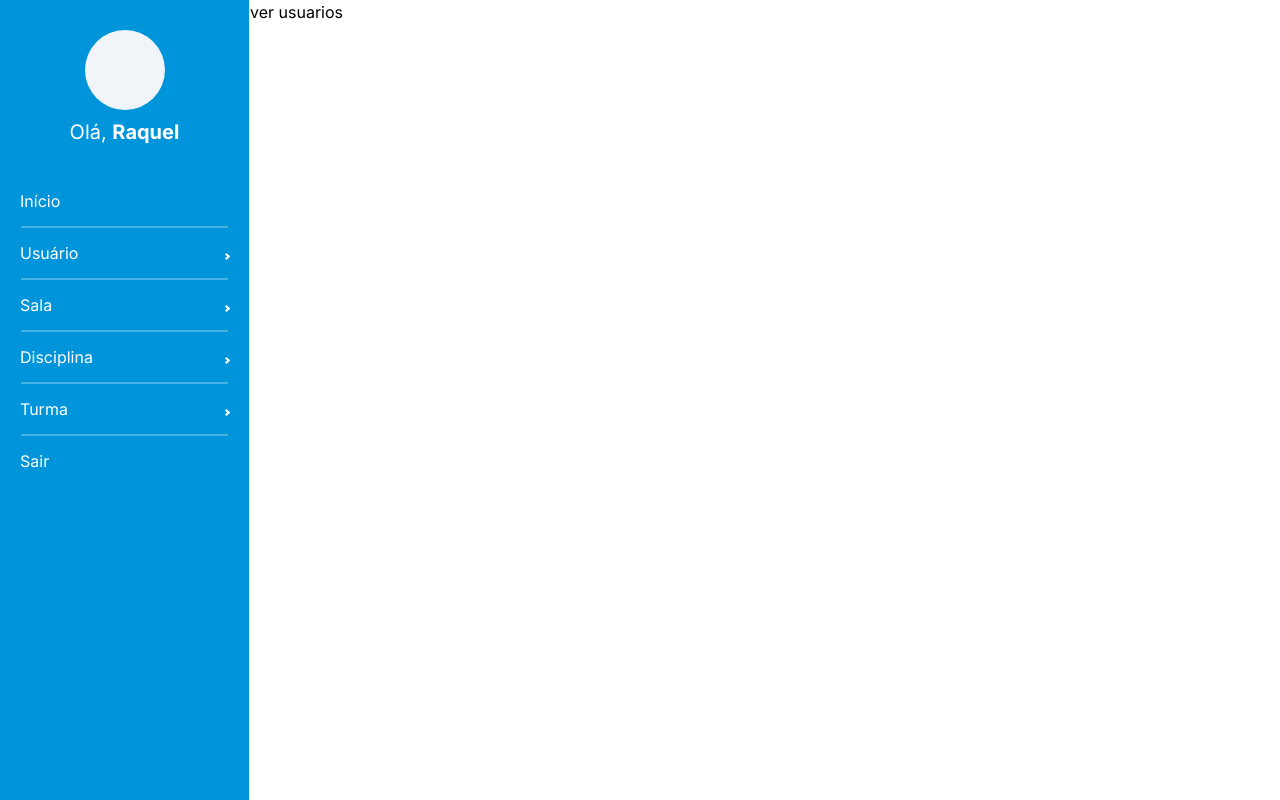
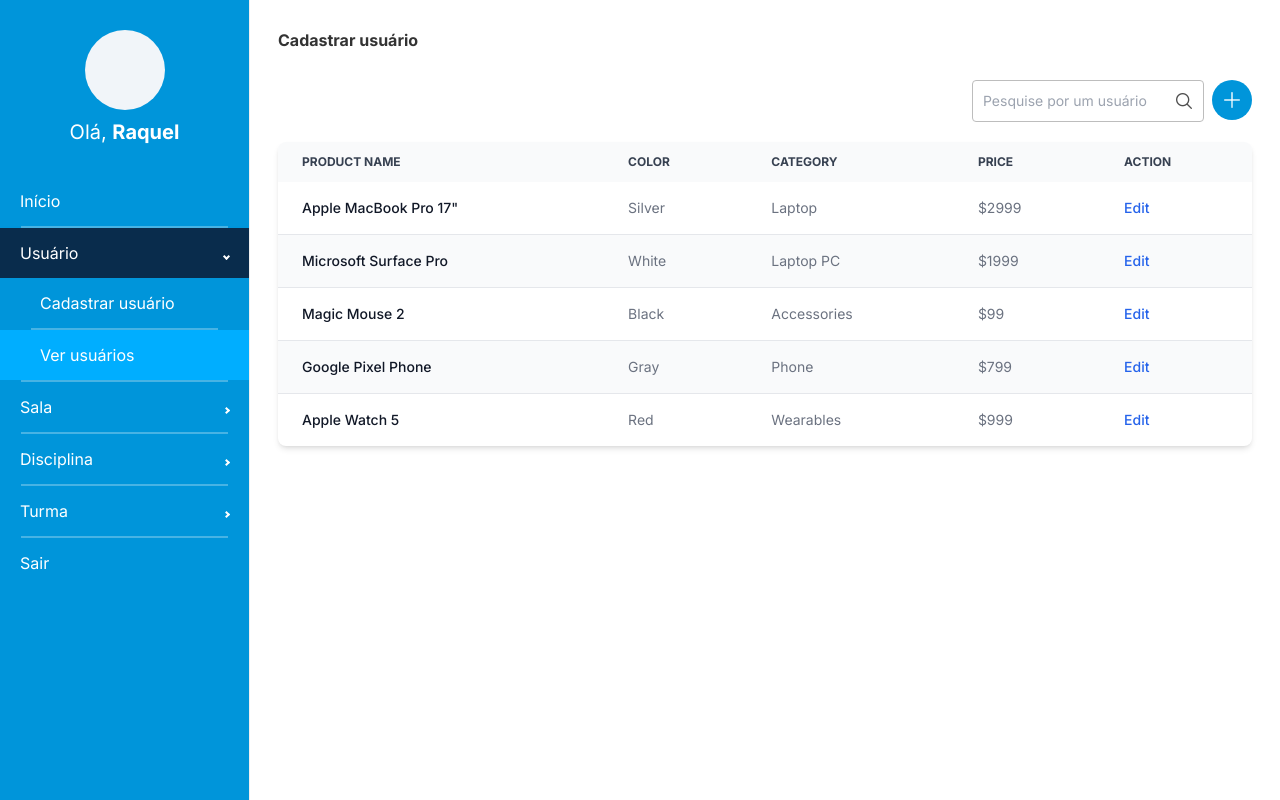
Before and after one commit to cpt-ufal-arapiraca/ace6-alocacao-salas, a React (Create React App) app in the folder client-side/: page /ver-usuarios in a window 1280 px wide. Built offline with nearby package versions, Linux system fonts and the light colour scheme.

Commit message:
[ADS-132]:feat-Adicionado campo de pesquisa da tabela.

```diff
--- a/client-side/src/components/pages/usuario/VerUsuarios.tsx
+++ b/client-side/src/components/pages/usuario/VerUsuarios.tsx
@@ -1,6 +1,11 @@
+import Tabela from "../../utils/Tabela";
+
 function VerUsuarios() {
     return (
-        <div>ver usuarios</div>
+        <section>
+            <h1 className="font-bold ms-7 m-2 sm:m-7 text-text_title">Cadastrar usuário</h1>
+            <Tabela></Tabela>
+        </section>
     );
 }
 
--- a/client-side/src/components/utils/InputsReutilizaveis.tsx
+++ b/client-side/src/components/utils/InputsReutilizaveis.tsx
@@ -45,7 +45,7 @@
               mask={mask}
               replacement={replacement}
               className={`${error ? 'border border-alert_error text-sm rounded focus:ring-red-500 dark:bg-gray-700 focus:border-red-500 block w-full p-2.5 dark:text-red-500 dark:placeholder-red-500 dark:border-red-500'
-                 : 'border border-gray-300 text-text_primary text-sm rounded focus:ring-blue-500 focus:border-blue-500 block w-full p-2.5 dark:bg-gray-700 dark:border-gray-600 dark:placeholder-gray-400 dark:text-white dark:focus:ring-blue-500 dark:focus:border-blue-500'}`}
+                 : 'border border-border_input text-text_primary text-sm rounded focus:ring-blue-500 focus:border-blue-500 block w-full p-2.5 dark:bg-gray-700 dark:border-gray-600 dark:placeholder-gray-400 dark:text-white dark:focus:ring-blue-500 dark:focus:border-blue-500'}`}
               placeholder={placeholder}
               type={type}
               {...rest}
@@ -54,7 +54,7 @@
             <input
               ref={ref}
               className={`${error ? 'border border-alert_error text-sm rounded focus:ring-red-500 dark:bg-gray-700 focus:border-red-500 block w-full p-2.5 dark:text-red-500 dark:placeholder-red-500 dark:border-red-500'
-                : 'border border-gray-300 text-text_primary text-sm rounded focus:ring-blue-500 focus:border-blue-500 block w-full p-2.5 dark:bg-gray-700 dark:border-gray-600 dark:placeholder-gray-400 dark:text-white dark:focus:ring-blue-500 dark:focus:border-blue-500'}`}
+                : 'border border-border_input text-text_primary text-sm rounded focus:ring-blue-500 focus:border-blue-500 block w-full p-2.5 dark:bg-gray-700 dark:border-gray-600 dark:placeholder-gray-400 dark:text-white dark:focus:ring-blue-500 dark:focus:border-blue-500'}`}
               placeholder={placeholder}
               type={showPasswordToggle && showPassword ? 'text' : type}
               {...rest}
@@ -114,7 +114,7 @@
           ref={ref}
           type="checkbox"
           id={id}
-          className={`cursor-pointer form-checkbox h-4 w-4 text-blue-600 transition duration-150 ease-in-out ${error ? 'border-alert_error' : 'border-gray-300'}`}
+          className={`cursor-pointer form-checkbox h-4 w-4 text-blue-600 transition duration-150 ease-in-out ${error ? 'border-alert_error' : 'border-border_input'}`}
           value={value}
           {...rest}
         />
--- a/client-side/src/components/utils/SideBar.tsx
+++ b/client-side/src/components/utils/SideBar.tsx
@@ -93,7 +93,7 @@
         </MenuItem>
         <Border/>
         <SubMenu
-          open={activeMenu == 'cadastrar_usuario' || undefined}
+          open={activeMenu == 'cadastrar_usuario' || activeMenu ==  'ver_usuarios' || undefined}
           label="Usuário"
           rootStyles={{
             ['.' + menuClasses.subMenuContent]: {
@@ -119,7 +119,7 @@
         </SubMenu>
         <Border/>
         <SubMenu
-        open={activeMenu == 'adicionar_sala' || undefined}
+        open={activeMenu == 'adicionar_sala' || activeMenu === 'ver_salas' || undefined}
           label="Sala"
           rootStyles={{
             ['.' + menuClasses.subMenuContent]: {
@@ -145,7 +145,7 @@
         </SubMenu>
         <Border/>
         <SubMenu
-          open={activeMenu == 'cadastrar_disciplina' || undefined}
+          open={activeMenu == 'cadastrar_disciplina' || activeMenu === 'ver_disciplinas' || undefined}
           label="Disciplina"
           rootStyles={{
             ['.' + menuClasses.subMenuContent]: {
@@ -171,7 +171,7 @@
         </SubMenu>
         <Border/>
         <SubMenu
-          open={activeMenu == 'cadastrar_turma' || undefined}
+          open={activeMenu == 'cadastrar_turma' || activeMenu === 'ver_turmas' || undefined}
           label="Turma"
           rootStyles={{
             ['.' + menuClasses.subMenuContent]: {
--- a/client-side/src/components/utils/Subtitle.tsx
+++ b/client-side/src/components/utils/Subtitle.tsx
@@ -3,7 +3,7 @@
 }
 function Subtitle({subtitle}:subtitleProps) {
     return (
-        <div className="border-b-2 text-text_secondary">
+        <div className="border-b border-border_subTitle text-text_secondary">
             {subtitle}
             </div>
     )
--- /dev/null
+++ b/client-side/src/components/utils/Tabela.tsx
@@ -0,0 +1,140 @@
+function Tabela(){
+    return (
+        <section className="m-7 grid grid-cols-12 gap-5">
+            <div className="col-span-12 flex justify-end">
+                <div className="grid grid-cols-12 gap-2">
+                    <div className="col-span-10 flex">
+                    <form className="max-w-md mx-auto">
+                        <label className="mb-2 text-sm font-medium text-gray-900 sr-only dark:text-white">Pesquisar</label>
+                        <div className="relative">
+                            <input type="text" className="block w-full p-2.5 border border-border_input rounded text-text_primary text-sm " placeholder="Pesquise por um usuário" required />
+                            <div className="text-text_primary absolute inset-y-0 end-3 flex items-center ps-3 pointer-events-none">
+                               <i className="fi fi-rr-search flex items-center"></i>
+                            </div>
+                        </div>
+                    </form>
+                    </div>
+                    <div className="col-span-2 flex">
+                        <div className=" h-10 w-10 bg-button_blue rounded-full flex items-center justify-center">
+                            <i className="fi fi-rr-plus text-white flex items-center"></i>
+                        </div>
+                    </div>
+                </div>
+            </div>
+            <div className="col-span-12">
+                <div className="relative overflow-x-auto shadow-md sm:rounded-lg">
+                    <table className="w-full text-sm text-left rtl:text-right text-gray-500 dark:text-gray-400">
+                        <thead className="text-xs text-gray-700 uppercase bg-gray-50 dark:bg-gray-700 dark:text-gray-400">
+                            <tr>
+                                <th scope="col" className="px-6 py-3">
+                                    Product name
+                                </th>
+                                <th scope="col" className="px-6 py-3">
+                                    Color
+                                </th>
+                                <th scope="col" className="px-6 py-3">
+                                    Category
+                                </th>
+                                <th scope="col" className="px-6 py-3">
+                                    Price
+                                </th>
+                                <th scope="col" className="px-6 py-3">
+                                    Action
+                                </th>
+                            </tr>
+                        </thead>
+                        <tbody>
+                            <tr className="odd:bg-white odd:dark:bg-gray-900 even:bg-gray-50 even:dark:bg-gray-800 border-b dark:border-gray-700">
+                                <th scope="row" className="px-6 py-4 font-medium text-gray-900 whitespace-nowrap dark:text-white">
+                                    Apple MacBook Pro 17"
+                                </th>
+                                <td className="px-6 py-4">
+                                    Silver
+                                </td>
+                                <td className="px-6 py-4">
+                                    Laptop
+                                </td>
+                                <td className="px-6 py-4">
+                                    $2999
+                                </td>
+                                <td className="px-6 py-4">
+                                    <a href="#" className="font-medium text-blue-600 dark:text-blue-500 hover:underline">Edit</a>
+                                </td>
+                            </tr>
+                            <tr className="odd:bg-white odd:dark:bg-gray-900 even:bg-gray-50 even:dark:bg-gray-800 border-b dark:border-gray-700">
+                                <th scope="row" className="px-6 py-4 font-medium text-gray-900 whitespace-nowrap dark:text-white">
+                                    Microsoft Surface Pro
+                                </th>
+                                <td className="px-6 py-4">
+                                    White
+                                </td>
+                                <td className="px-6 py-4">
+                                    Laptop PC
+                                </td>
+                                <td className="px-6 py-4">
+                                    $1999
+                                </td>
+                                <td className="px-6 py-4">
+                                    <a href="#" className="font-medium text-blue-600 dark:text-blue-500 hover:underline">Edit</a>
+                                </td>
+                            </tr>
+                            <tr className="odd:bg-white odd:dark:bg-gray-900 even:bg-gray-50 even:dark:bg-gray-800 border-b dark:border-gray-700">
+                                <th scope="row" className="px-6 py-4 font-medium text-gray-900 whitespace-nowrap dark:text-white">
+                                    Magic Mouse 2
+                                </th>
+                                <td className="px-6 py-4">
+                                    Black
+                                </td>
+                                <td className="px-6 py-4">
+                                    Accessories
+                                </td>
+                                <td className="px-6 py-4">
+                                    $99
+                                </td>
+                                <td className="px-6 py-4">
+                                    <a href="#" className="font-medium text-blue-600 dark:text-blue-500 hover:underline">Edit</a>
+                                </td>
+                            </tr>
+                            <tr className="odd:bg-white odd:dark:bg-gray-900 even:bg-gray-50 even:dark:bg-gray-800 border-b dark:border-gray-700">
+                                <th scope="row" className="px-6 py-4 font-medium text-gray-900 whitespace-nowrap dark:text-white">
+                                    Google Pixel Phone
+                                </th>
+                                <td className="px-6 py-4">
+                                    Gray
+                                </td>
+                                <td className="px-6 py-4">
+                                    Phone
+                                </td>
+                                <td className="px-6 py-4">
+                                    $799
+                                </td>
+                                <td className="px-6 py-4">
+                                    <a href="#" className="font-medium text-blue-600 dark:text-blue-500 hover:underline">Edit</a>
+                                </td>
+                            </tr>
+                            <tr>
+                                <th scope="row" className="px-6 py-4 font-medium text-gray-900 whitespace-nowrap dark:text-white">
+                                    Apple Watch 5
+                                </th>
+                                <td className="px-6 py-4">
+                                    Red
+                                </td>
+                                <td className="px-6 py-4">
+                                    Wearables
+                                </td>
+                                <td className="px-6 py-4">
+                                    $999
+                                </td>
+                                <td className="px-6 py-4">
+                                    <a href="#" className="font-medium text-blue-600 dark:text-blue-500 hover:underline">Edit</a>
+                                </td>
+                            </tr>
+                        </tbody>
+                    </table>
+                </div>
+            </div>
+        </section>
+    )
+}
+
+export default Tabela;
--- a/client-side/tailwind.config.js
+++ b/client-side/tailwind.config.js
@@ -13,6 +13,8 @@
         alert_success: '#27AE60',
 
         border_sidebar: '#47B3E4',
+        border_input: '#BDBDBD',
+        border_subTitle: '#C4C4C4',
         text_title: '#333333',
         text_primary: '#4F4F4F',
         text_secondary: '#828282'
```
